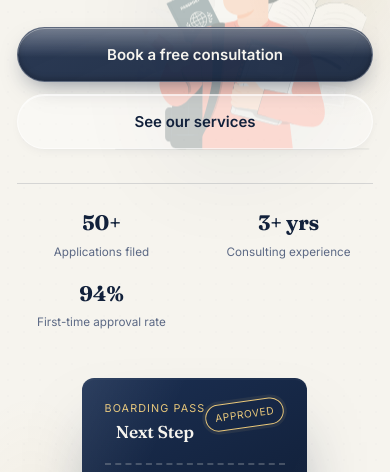
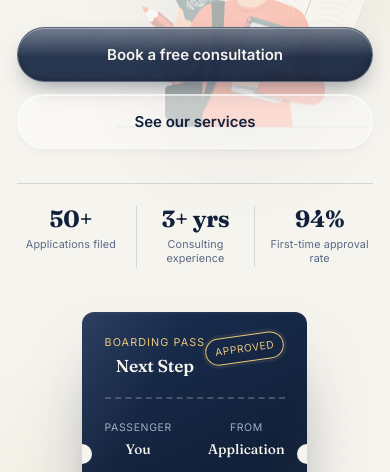
Before and after one commit to shoharab122/NextStep, a website: page routes/public/index.html in a window 390 px wide. Both pictures are taken after a click on the link 195 px from the left and 259 px from the top of the page. Shown: the part 356-828 px from the top of the page. Drawn offline with Linux system fonts and the light colour scheme; no server answers; files whose address does not match are found by name.

Commit message:
Refactor hero-stats layout for mobile responsiveness

```diff
--- a/routes/public/index.html
+++ b/routes/public/index.html
@@ -790,9 +790,13 @@
     .hero::before{ background-size:16px 16px; }
     .hero-ctas{ flex-direction:column; align-items:stretch; }
     .hero-ctas .btn-primary, .hero-ctas .btn-ghost{ width:100%; }
-    .hero-stats{ flex-wrap:wrap; gap:1.25rem 1.5rem; margin-top:2.25rem; padding-top:1.5rem; }
-    .stat b{ font-size:1.4rem; }
-    .stat span{ font-size:0.78rem; }
+    /* Mobile stats: one tidy 3-column row with hairline dividers */
+    .hero-stats{ display:grid; grid-template-columns:repeat(3, minmax(0,1fr)); gap:0; margin-top:2.25rem; padding-top:1.5rem; }
+    .stat{ min-width:0; padding:0 0.75rem; border-left:1px solid var(--line); }
+    .stat:first-child{ padding-left:0; border-left:0; }
+    .stat:last-child{ padding-right:0; }
+    .stat b{ font-size:clamp(1.3rem, 6vw, 1.7rem); line-height:1.1; white-space:nowrap; margin-bottom:0.4rem; }
+    .stat span{ display:block; font-size:0.72rem; line-height:1.35; letter-spacing:0.01em; }
     .pass{ padding:1.5rem; max-width:100%; border-radius:12px; }
     .pass-wrap{ max-width:100%; }
     .hero-illustration{ width:clamp(260px, 82vw, 380px); top:34%; opacity:0.35; }
@@ -846,17 +850,12 @@
     .uni-marquee-track{ animation:none; }
     .uni-marquee-wrap{ overflow-x:auto; }
   }
-  @media (max-width: 420px){
-    .hero-stats{ gap:1rem 1.25rem; }
-    .stat{ min-width:calc(50% - 0.625rem); }
-  }
   @media (max-width: 380px){
     :root{ font-size:14.5px; }
     section{ padding:2.25rem 0; }
     .container{ padding:0 1rem; }
     form#contactForm{ padding:1.25rem; }
     .card, .problem-card, .figure-card, .uni-body{ padding:1.25rem; }
-    .stat{ min-width:100%; }
   }
 
   /* ---------- Welcome / splash screen ---------- */
```
